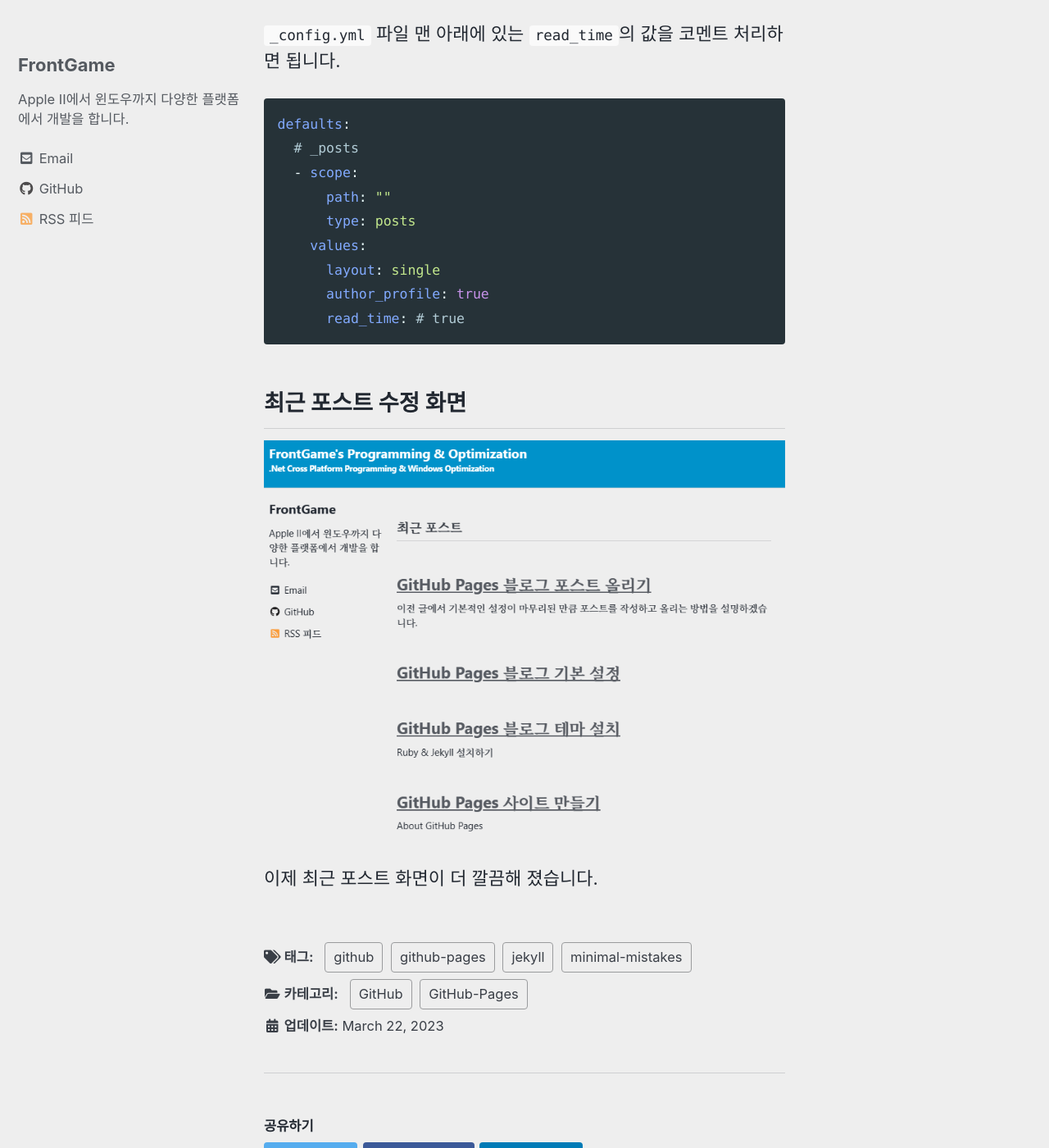
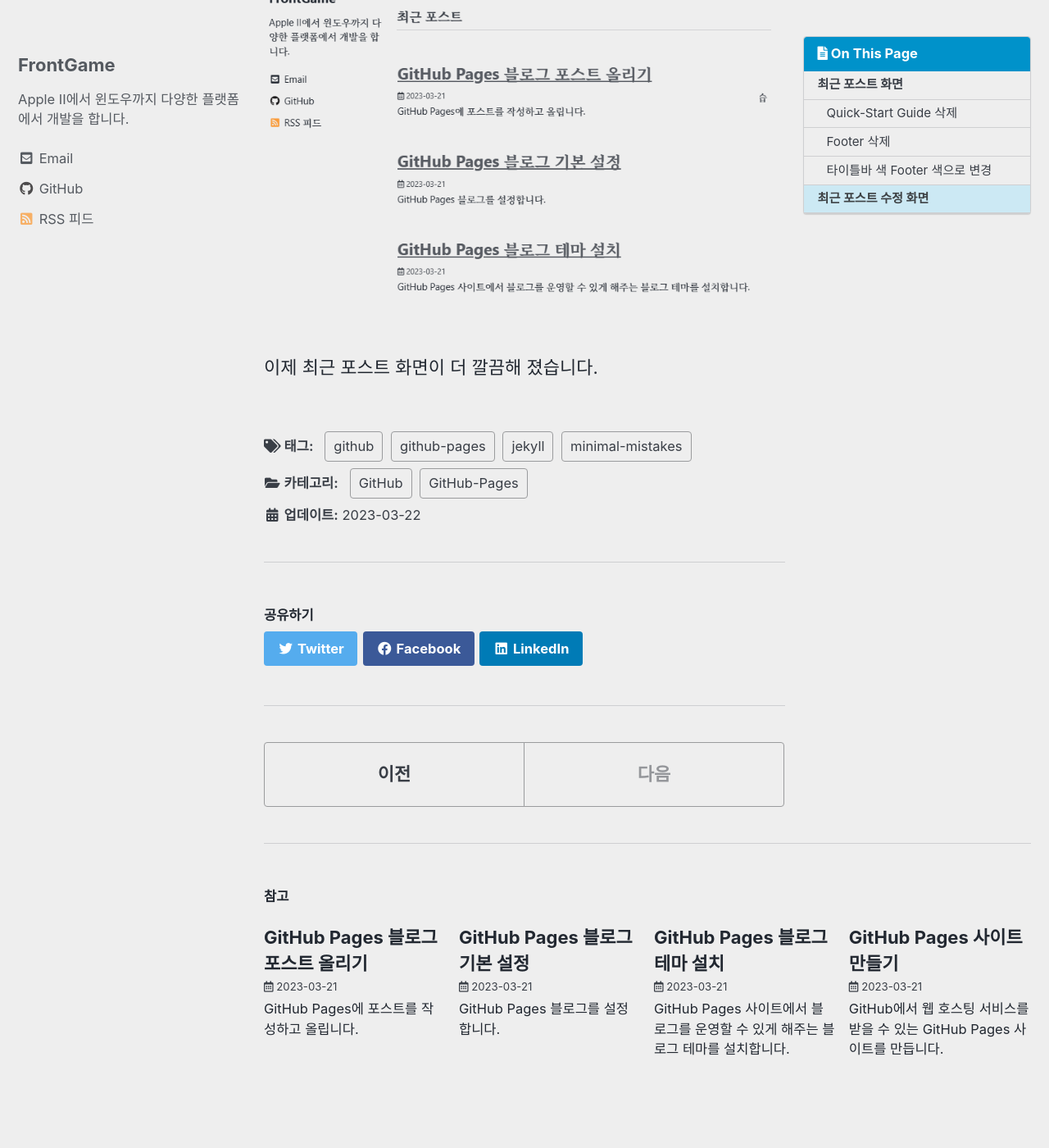
Before and after one commit to frontgamevb/frontgamevb.github.io, a Jekyll site: the page built from GitHub/GitHub-Pages/_posts/2023-03-22-github-pages-blog-tunning.md, in a window 1280 px wide and 1400 px high, scrolled down 3932 px. Shown: the whole window at 82% size. Built offline with Jekyll 4.4.1, drawn with Linux system fonts in a browser that asks for light colours; cached includes are drawn as plain includes; after the commit the page ends 5290 px from its top, so only the background shows below that; some of the changed text lies outside the part shown.

Commit message:
2023-03-23 Edit all posts

````diff
--- a/GitHub/GitHub-Pages/_posts/2023-03-21-github-pages-blog-config.md
+++ b/GitHub/GitHub-Pages/_posts/2023-03-21-github-pages-blog-config.md
@@ -1,9 +1,10 @@
 ---
 title: "GitHub Pages 블로그 기본 설정"
 date: "2023-03-21 14:21:00 +0900"
-last_modified_at: "2023-03-22 12:16:00 +0900"
 tags: [github, github-pages, jekyll, minimal-mistakes]
 ---
+GitHub Pages 블로그를 설정합니다.
+
 ![Github Pages jekyll 테마 설치](/assets/images/github-pages-theme-installed.png)
 
 위의 테마가 설치된 화면을 다시 보면 `Site Title`, `Your Name` 등 많은 수정해야 할 부분들이 보입니다.
@@ -45,14 +46,20 @@
 # 블로그의 시작 주소를 서브 폴더로 설정할 수 있습니다.
 baseurl                  : # the subpath of your site, e.g. "/blog"
 
-# GitHub의 repository를 설정합니다. GitHub Pages가 아니더라도 연결하고 싶은 repository를 설정하면 됩니다.
+# GitHub의 repository를 설정합니다.
+# GitHub Pages가 아니더라도 연결하고 싶은 repository를 설정하면 됩니다.
 repository               : "frontgamevb/frontgamevb.github.io"
 
 # 사이트 제목 앞에 보여줄 로고입니다.
 logo                     : # path of logo image to display in the masthead, e.g. "/assets/images/88x88.png"
 
-# Site Title 위치에 사이트의 제목인 title의 내용이 아닌 다른 내용이 출력되기를 원할 때 설정합니다.
+# Site Title 위치에 사이트의 제목인 title의 내용이 아닌 다른 내용이
+# 출력되기를 원할 때 설정합니다.
 masthead_title           : # overrides the website title displayed in the masthead, use " " for no title
+
+# 일자 출력 포맷을 2023-03-22 형식으로 변경합니다.
+# date_format이 없을 경우 아무 위치에나 추가해도 됩니다.
+date_format: "%Y-%m-%d"
 ```
 
 ## Site Author
@@ -72,7 +79,8 @@
   # 살고 있는 위치입니다.
   location         : # "대한민국"
 
-  # Email이나 본인의 계정이 있는 사이트들의 링크입니다. icon은 아래 주소에서 검색해서 설정합니다.
+  # Email이나 본인의 계정이 있는 사이트들의 링크입니다.
+  # icon은 아래 주소에서 검색해서 설정합니다.
   # https://fontawesome.com/icons
   links:
     - label: "Email"
@@ -95,6 +103,27 @@
       # url: "https://instagram.com/"
 ```
 
+## 머리말(Front Matter) 기본값
+
+블로그에 올리는 모든 포스트에는 머리말이 포함이 되어 있어야 합니다. `values`에 설정된 값들은 포스트의 머리말에서 생략이 가능합니다.
+
+```yml
+# Defaults
+defaults:
+    values:
+      # 포스트를 읽는데 걸리는 시간을 표시합니다. 도움이 되지 않는 정보입니다.
+      read_time: # true
+
+      # 글의 바로 빝에 일자를 표시합니다.
+      show_date: true
+
+      # 포스트의 오른쪽 사이드에 목차를 보여줍니다. 없으면 추가하기 바랍니다.
+      toc: true
+
+      # 포스트의 오른쪽 사이드에 목차를 스크롤에 영향받지 않고 화면에 고정시킵니다.
+      toc_sticky: true
+```
+
 ## 설정 결과 확인
 
 Jekyll 서버를 다시 실행하고 [http://127.0.0.1:4000](http://127.0.0.1:4000) 주소를 클릭하면 결과를 확인할 수 있습니다.
--- a/GitHub/GitHub-Pages/_posts/2023-03-21-github-pages-blog-posts.md
+++ b/GitHub/GitHub-Pages/_posts/2023-03-21-github-pages-blog-posts.md
@@ -1,10 +1,9 @@
 ---
 title: "GitHub Pages 블로그 포스트 올리기"
 date: "2023-03-21 19:22:00 +0900"
-last_modified_at: "2023-03-22 13:27:00 +0900"
 tags: [github, github-pages, jekyll, minimal-mistakes]
 ---
-이전 글에서 기본적인 설정이 마무리된 만큼 포스트를 작성하고 올리는 방법을 설명하겠습니다.
+GitHub Pages에 포스트를 작성하고 올립니다.
 
 ## 파일명
 
@@ -20,12 +19,13 @@
 ```
 여기서 주의할 점은 월 또는 일이 한 자리일 경우에도 앞에 0을 붙여 두 자리로 만들어야 합니다.
 
-## 머리말 (front-matter)
+## 머리말 (Front Matter)
+
+포스트는 항상 머리말로 시작해야 합니다. 머리말에 생략된 설정은 `_config.yml` 파일의 `defaults` 설정을 따릅니다.
 
 ```md
 ---
 # _layouts 폴더에 있는 layout 파일 중 하나를 선택합니다.
-# 생략하면 _config.yml의 defaults의 layout으로 설정됩니다.
 layout: single
 
 # 글 제목입니다.
--- a/GitHub/GitHub-Pages/_posts/2023-03-21-github-pages-blog-theme.md
+++ b/GitHub/GitHub-Pages/_posts/2023-03-21-github-pages-blog-theme.md
@@ -3,6 +3,8 @@
 date: "2023-03-21 14:17:00 +0900"
 tags: [github, github-pages, ruby, jekyll, minimal-mistakes]
 ---
+GitHub Pages 사이트에서 블로그를 운영할 수 있게 해주는 블로그 테마를 설치합니다.
+
 ## Ruby & Jekyll 설치하기
 
 GitHub Pages에 Jekyll이 내장되어 있지만 알다시피 GitHub에서 직접 코드를 작성하는 일은 불편하고 비효율적이기 때문에 하지 않습니다.
--- a/GitHub/GitHub-Pages/_posts/2023-03-21-github-pages.md
+++ b/GitHub/GitHub-Pages/_posts/2023-03-21-github-pages.md
@@ -3,6 +3,8 @@
 date: "2023-03-21 14:10:00 +0900"
 tags: [github, github-pages]
 ---
+GitHub에서 웹 호스팅 서비스를 받을 수 있는 GitHub Pages 사이트를 만듭니다.
+
 ## About GitHub Pages
 
 GitHub에서 제공하는 정적 사이트 호스팅 서비스로 데이터베이스나 서버를 다룰 수 없기 때문에 간단한 웹사이트 제작에 알맞습니다.
--- a/GitHub/GitHub-Pages/_posts/2023-03-22-github-pages-blog-tunning.md
+++ b/GitHub/GitHub-Pages/_posts/2023-03-22-github-pages-blog-tunning.md
@@ -1,9 +1,10 @@
 ---
 title: "GitHub Pages 블로그 꾸미기"
 date: "2023-03-22 15:09:00 +0900"
-last_modified_at: "2023-03-22 19:38:00 +0900"
 tags: [github, github-pages, jekyll, minimal-mistakes]
 ---
+GitHub Pages 블로그를 꾸밉니다.
+
 ## 최근 포스트 화면
 
 ![GitHub Pages 최근 포스트](/assets/images/github-pages-recent-posts.png)
@@ -89,24 +90,6 @@
 
 여기서 주의할 점은 `$masthead-text-color`의 색상은 아래 `.page__footer`의 `color`와 동일하게 설정해야 한다는 것입니다.
 
-### `x분 소요` 삭제
-
-포스트 밑에 `X분 소요`라고 해당 포스트 별로 글을 읽는데 걸리는 시간을 대략적으로 보여주는데 이게 유용한 경우는 거의 없기 때문에 삭제합니다.
-
-`_config.yml` 파일 맨 아래에 있는 `read_time`의 값을 코멘트 처리하면 됩니다.
-
-```yml
-defaults:
-  # _posts
-  - scope:
-      path: ""
-      type: posts
-    values:
-      layout: single
-      author_profile: true
-      read_time: # true
-```
-
 ## 최근 포스트 수정 화면
 
 ![GitHub Pages 최근 포스트 수정](/assets/images/github-pages-blog-home-edited.png)
--- a/_config.yml
+++ b/_config.yml
@@ -293,3 +293,8 @@
       comments: # true
       share: true
       related: true
+      show_date: true
+      toc: true
+      toc_sticky: true
+
+date_format: "%Y-%m-%d"
````
Also changed, not shown: assets/images/github-pages-blog-home-edited.png, assets/images/github-pages-recent-posts.png.
